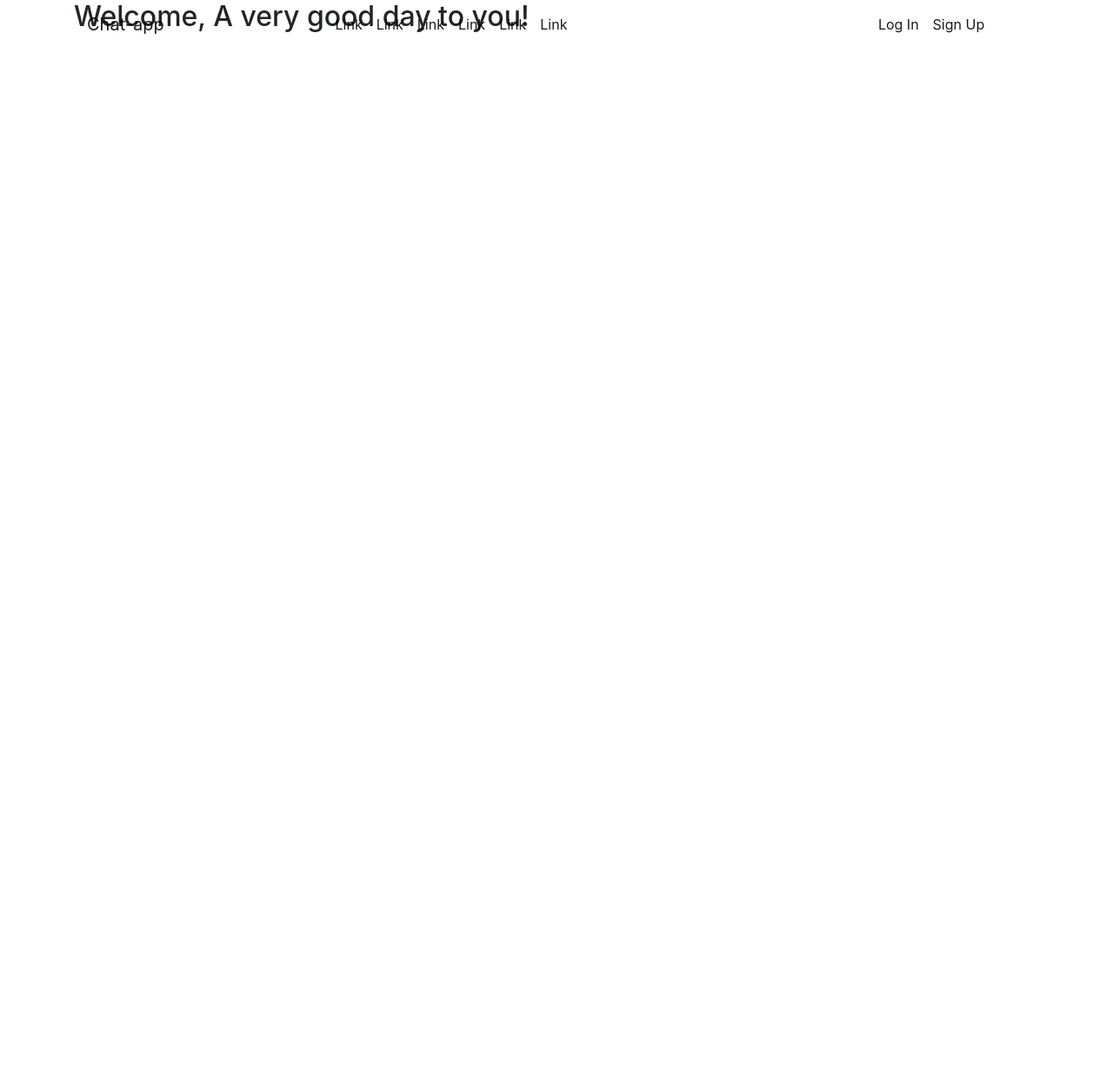
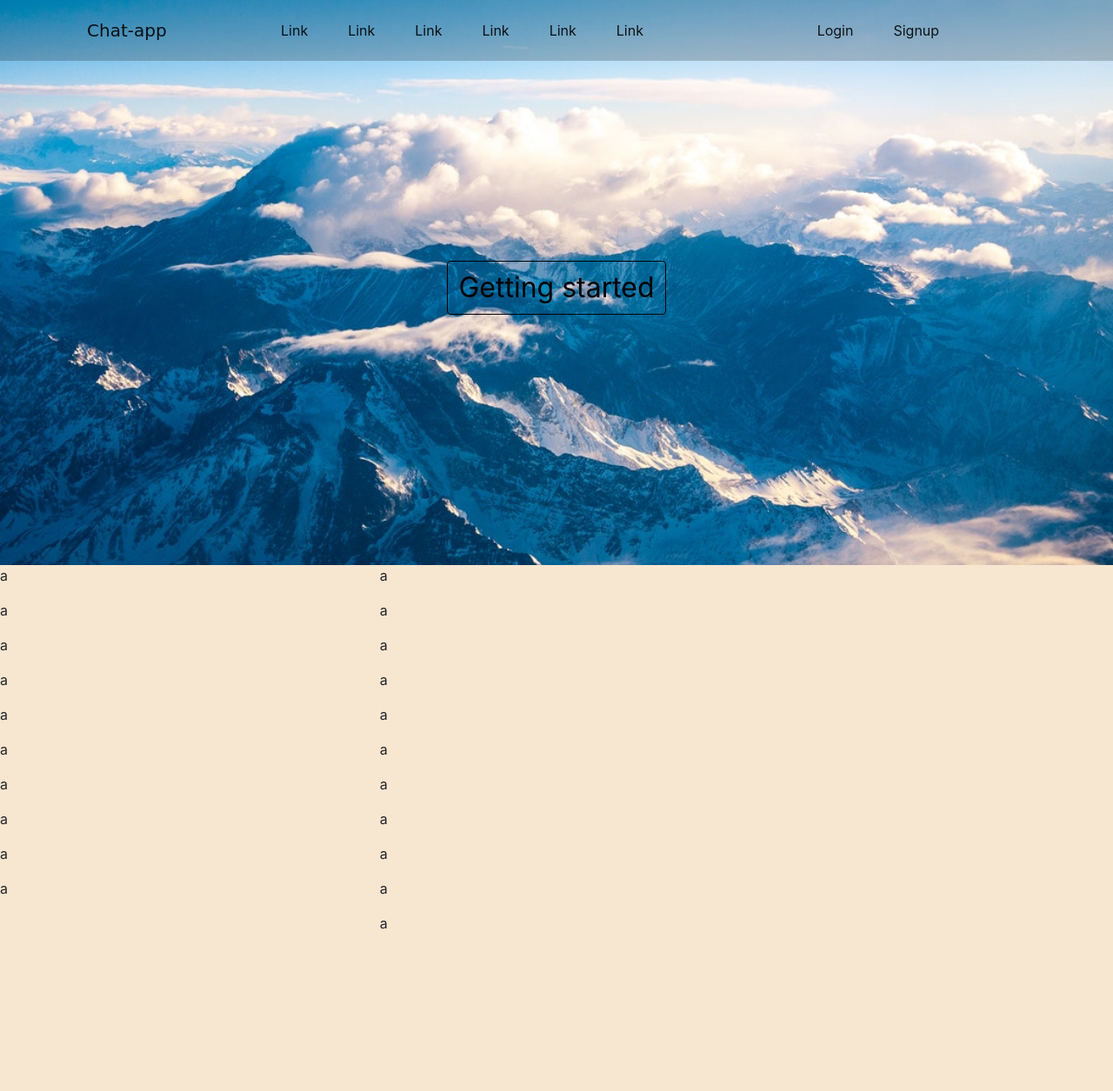
Before and after one commit to moh1tnegi/chat-con, a Django app: page / in a window 1280 px wide. Shown: the whole page at 87% size. Before the commit the page ends 39 px from the top, so only its background shows below. Run offline with Django 3.2, Linux system fonts and the light colour scheme; some libraries are stand-ins or nearby versions; some web fonts are replaced.

Commit message:
minor changes

```diff
--- a/interface/templates/interface/base.html
+++ b/interface/templates/interface/base.html
@@ -6,22 +6,26 @@
     <link rel="stylesheet" href="https://maxcdn.bootstrapcdn.com/bootstrap/4.0.0/css/bootstrap.min.css">
     <link rel="stylesheet" href="https://cdnjs.cloudflare.com/ajax/libs/font-awesome/4.7.0/css/font-awesome.min.css">
     <link href="https://fonts.googleapis.com/css?family=New+Rocker" rel="stylesheet" type="text/css">
+    <script src="http://code.jquery.com/jquery-1.11.0.min.js"></script>
 	<title>Chat-App | Dashboard</title>
 	{% load static %}
-	<link rel="stylesheet" href="{% static 'style.css' %}">
-	<link rel="shortcut icon" href="{% static 'images/logo.jpeg' %}">
+	<link rel="stylesheet" href="{% static 'interface/css/base.css' %}">
+    {% block link %}
+    {% endblock %}
+	<link rel="shortcut icon" href="{% static 'interface/images/logo.jpeg' %}">
+    <script src="{% static 'interface/js/opaq-nav.js' %}"></script>
 </head>
 <body>
-    <nav class="navbar navbar-expand-sm fixed-top navbar-light">
+    <nav class="navbar navbar-expand-md fixed-top navbar-light">
         <div class="container">
-            <div class="col-sm-3">
+            <div class="col-md-2">
                 <a class="navbar-brand" href="{% url 'interface:dashboard' %}">Chat-app</a>
                 <button class="pull-right navbar-toggler" type="button" data-toggle="collapse" data-target="#navbar1">
                     <span class="navbar-toggler-icon"></span>
                 </button>
             </div>
             <div class="collapse navbar-collapse" id="navbar1">
-                <div class="col-sm-9">
+                <div class="col-md-8">
                     <ul class="navbar-nav">
                         <li class="nav-item active">
                             <a class="nav-link" href="#">Link</a>
@@ -43,25 +47,55 @@
                         </li>
                     </ul>
                 </div>
-                <div class="col-sm-3">
+                <div class="col-md-3">
                     <ul class="navbar-nav">
                         <li class="nav-item active">
-                            <a href="login/" class="nav-link">Log In</a>
+                            <a href="login" class="nav-link">Login</a>
                         </li>
+                        <!-- <li class="verti-sep"></li> -->
                         <li class="nav-item active">
-                            <a href="signup/" class="nav-link">Sign Up</a>
+                            <a href="signup" class="nav-link">Signup</a>
                         </li>
                     </ul>
                 </div>
             </div>
         </div>
     </nav>
-    <!--<div class="top-hidden-fixed-nav" style="height:60px; width:100%;"></div>-->
     {% block div %}
     {% endblock %}
-    <footer>
-
-    </footer>
+<!--     <footer class="page-footer font-small">
+        <div class="container">
+            <div class="row">
+                <div class="col-md-12 py-5" align="center">
+                    <a class="tw-ic text-white" href="https://twitter.com/m0hitNegi">
+                        <i class="fa fa-twitter fa-lg white-text mr-md-5 mr-3 fa-2x"></i>
+                    </a>
+                    <a class="tw-ic text-white" href="https://github.com/m0hitNegi">
+                        <i class="fa fa-github fa-lg white-text mr-md-5 mr-3 fa-2x"></i>
+                    </a>
+                    <a class="tw-ic text-white" href="https://in.pinterest.com/mohitnegi165/">
+                        <i class="fa fa-pinterest fa-lg white-text mr-md-5 mr-3 fa-2x"></i>
+                    </a>
+                    <a class="tw-ic text-white" href="https://www.linkedin.com/in/mohit-negi-b71a9215b/">
+                        <i class="fa fa-linkedin fa-lg white-text mr-md-5 mr-3 fa-2x"></i>
+                    </a>
+                    <a class="tw-ic text-white" href="https://plus.google.com/116139644660390938853">
+                        <i class="fa fa-google-plus fa-lg white-text mr-md-5 mr-3 fa-2x"></i>
+                    </a>
+                    <a class="tw-ic text-white" href="https://www.quora.com/profile/Mohit-Negi-95">
+                        <i class="fa fa-quora fa-lg white-text mr-md-5 mr-3 fa-2x"></i>
+                    </a>
+                    <a class="tw-ic text-white" href="https://stackoverflow.com/users/8972012/mohit-negi">
+                        <i class="fa fa-stack-overflow fa-lg white-text mr-md-5 mr-3 fa-2x"></i>
+                    </a>
+                </div>
+            </div>
+        </div>
+        <div class="footer-copyright py-3 text-center">
+            © 2018 Copyright:
+            <a href="{% url 'interface:dashboard' %}" style="color: white;">chatwith.com</a>
+        </div>
+    </footer> -->
     <script src="https://code.jquery.com/jquery-3.2.1.slim.min.js"></script>
     <script src="https://cdnjs.cloudflare.com/ajax/libs/popper.js/1.12.9/umd/popper.min.js"></script>
     <script src="https://maxcdn.bootstrapcdn.com/bootstrap/4.0.0/js/bootstrap.min.js"></script>
--- a/interface/templates/interface/index.html
+++ b/interface/templates/interface/index.html
@@ -1,10 +1,43 @@
 {% extends 'interface/base.html' %}
+
+{% load static %}
+{% block link %}
+    <link rel="stylesheet" href="{% static 'interface/css/index.css' %}">
+{% endblock %}
+
 {% block div %}
 	<div class="parallax">
-		<div class="container">
-			<h2 class="parallax-heading">Welcome, A very good day to you!</h2>
+		<p>
+			<button class="btn">Getting started</button>
+		</p>
+	</div>
+	<div class="dash-board">
+		<div class="row">
+			<div class="col-md-4">
+				<p>a<p>
+				<p>a<p>
+				<p>a<p>
+				<p>a<p>
+				<p>a<p>
+				<p>a<p>
+				<p>a<p>
+				<p>a<p>
+				<p>a<p>
+				<p>a<p>
+			</div>
+			<div class="col-md-8">
+				<p>a<p>
+				<p>a<p>
+				<p>a<p>
+				<p>a<p>
+				<p>a<p>
+				<p>a<p>
+				<p>a<p>
+				<p>a<p>
+				<p>a<p>
+				<p>a<p>
+				<p>a<p>
+			</div>
 		</div>
 	</div>
-	<div class="container">
-	</div>
 {% endblock %}
```
Also changed, not shown: interface/templates/interface/login.html (+9 -9 lines).
